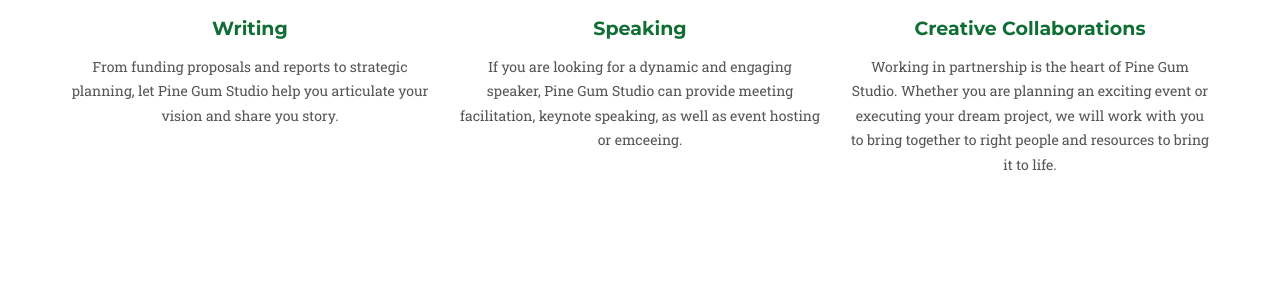
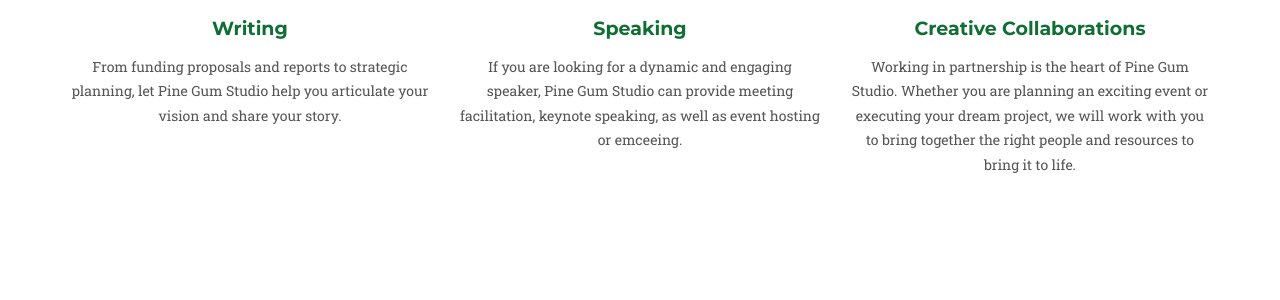
Before and after one commit to pinegumstudio/pinegumstudio.github.io, a Jekyll site: the page built from index.html, in a window 1280 px wide and 900 px high, scrolled down 1150 px. Shown: the part 203-503 px from the top of the window. Built offline with Jekyll 4.4.1, drawn with Linux system fonts in a browser that asks for light colours; some web fonts are replaced.

Commit message:
Fix spelling mistakes.

```diff
--- a/_includes/services.html
+++ b/_includes/services.html
@@ -15,7 +15,7 @@
                     </span>
                     <h4 class="service-heading">Writing</h4>
                     <p class="text-muted">
-From funding proposals and reports to strategic planning, let Pine Gum Studio help you articulate your vision and share you story.
+From funding proposals and reports to strategic planning, let Pine Gum Studio help you articulate your vision and share your story.
                     </p>
                 </div>
                 <div class="col-md-4">
@@ -35,7 +35,7 @@ If you are looking for a dynamic and engaging speaker, Pine Gum Studio can provi
                     </span>
                     <h4 class="service-heading">Creative Collaborations</h4>
                     <p class="text-muted">
-Working in partnership is the heart of Pine Gum Studio. Whether you are planning an exciting event or executing your dream project, we will work with you to bring together to right people and resources to bring it to life.
+Working in partnership is the heart of Pine Gum Studio. Whether you are planning an exciting event or executing your dream project, we will work with you to bring together the right people and resources to bring it to life.
                     </p>
                 </div>
             </div>
```
